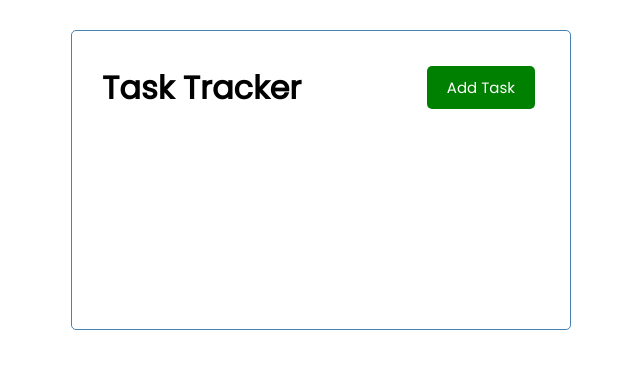
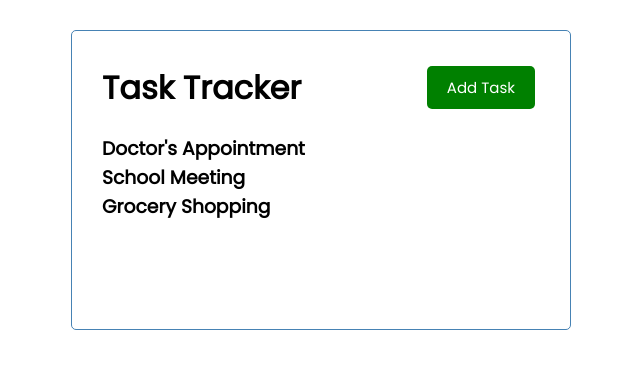
Before and after one commit to terryszhou/vuejs-task-tracker, a Vue app: page / in a window 1280 px wide. Shown: the top 368 px of the page, without its empty margins (319-959 px from the left). Built offline with nearby package versions, Linux system fonts and the light colour scheme.

Commit message:
Tasks component created

```diff
--- a/src/App.vue
+++ b/src/App.vue
@@ -1,17 +1,47 @@
 <template>
   <div class="container">
     <Header title="Task Tracker" />
+    <Tasks v-bind:tasks="tasks" />
   </div>
 </template>
 
 <script>
   import Header from "./components/Header.vue"
+  import Tasks from "./components/Tasks.vue"
 
   export default {
     name: 'App',
     components: {
       Header,
+      Tasks,
     },
+    data() {
+      return {
+        tasks: []
+      }
+    },
+    created() {
+      this.tasks = [
+        {
+          id: 1,
+          text: "Doctor's Appointment",
+          day: "Marcy 1st, 2:30pm",
+          reminder: true,
+        },
+        {
+          id: 2,
+          text: "School Meeting",
+          day: "March 3rd, 1:30pm",
+          reminder: true,
+        },
+        {
+          id: 3,
+          text: "Grocery Shopping",
+          day: "March 3rd, 11:00am",
+          reminder: false,
+        },
+      ]
+    }
   }
 </script>
 
--- /dev/null
+++ b/src/components/Tasks.vue
@@ -0,0 +1,14 @@
+<template>
+  <div v-for="task in tasks" v-bind:key="task.id">
+    <h3>{{ task.text }}</h3>
+  </div>
+</template>
+
+<script>
+  export default {
+    name: "Tasks",
+    props: {
+      tasks: Array,
+    },
+  }
+</script>
```
